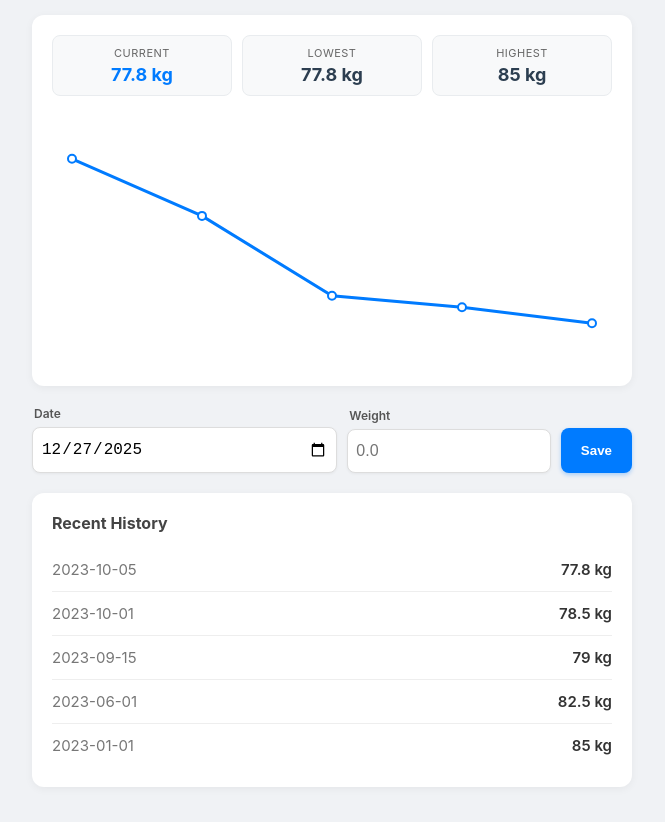
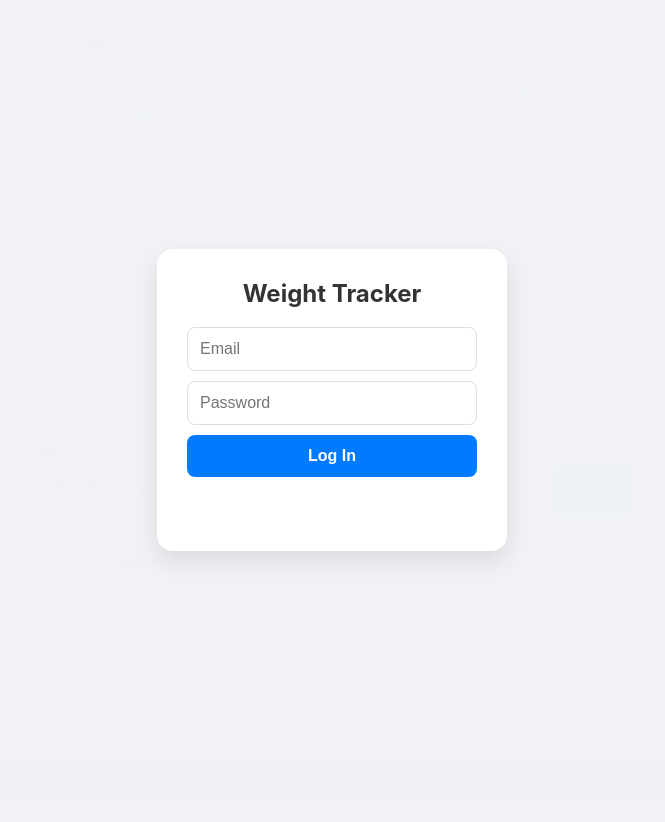
Before and after one commit to i-64/i-64.github.io, a plain HTML site: page weight/index.html in a window 1280 px wide. Shown: the whole page, without its empty margins (308-973 px from the left). After the commit the page ends 800 px from the top, so only its background shows below. Drawn offline with Linux system fonts and the light colour scheme; no server answers.

Commit message:
Update index.html

```diff
--- a/weight/index.html
+++ b/weight/index.html
@@ -1,11 +1,18 @@
 <!DOCTYPE html>
 <html lang="en">
 <head>
+	<meta name="viewport" content="width=device-width, initial-scale=1.0, maximum-scale=1.0, user-scalable=no">
+
+<meta name="apple-mobile-web-app-capable" content="yes">
+<meta name="apple-mobile-web-app-status-bar-style" content="black-translucent">
+<meta name="apple-mobile-web-app-title" content="Weight">
+
+<meta name="mobile-web-app-capable" content="yes">
     <meta charset="UTF-8">
-    <meta name="viewport" content="width=device-width, initial-scale=1.0">
+    <!-- <meta name="viewport" content="width=device-width, initial-scale=1.0"> -->
     <title>Weight Tracker</title>
     <style>
-        /* --- GLOBAL --- */
+        /* --- GLOBAL & RESET --- */
         * { box-sizing: border-box; }
         body {
             font-family: -apple-system, BlinkMacSystemFont, "Segoe UI", Roboto, sans-serif;
@@ -18,7 +25,39 @@
         .main-wrapper {
             max-width: 600px;
             margin: 0 auto;
+            position: relative; /* For login overlay positioning */
         }
+
+        /* --- LOGIN OVERLAY --- */
+        #loginOverlay {
+            position: fixed;
+            top: 0; left: 0; width: 100%; height: 100%;
+            background: rgba(240, 242, 245, 0.95);
+            display: flex;
+            justify-content: center;
+            align-items: center;
+            z-index: 1000;
+        }
+        .login-box {
+            background: white;
+            padding: 30px;
+            border-radius: 16px;
+            box-shadow: 0 10px 25px rgba(0,0,0,0.1);
+            width: 90%;
+            max-width: 350px;
+            text-align: center;
+        }
+        .login-box h2 { margin-top: 0; color: #333; }
+        .login-box input {
+            width: 100%; padding: 12px; margin-bottom: 10px;
+            border: 1px solid #ddd; border-radius: 8px; font-size: 16px;
+        }
+        .login-btn {
+            width: 100%; padding: 12px; background: #007bff; color: white;
+            border: none; border-radius: 8px; font-weight: bold; cursor: pointer; font-size: 16px;
+        }
+        .login-btn:hover { background: #0056b3; }
+        #loginError { color: #dc3545; font-size: 14px; margin-top: 10px; min-height: 20px;}
 
         /* --- CARDS --- */
         .card {
@@ -27,6 +66,15 @@
             border-radius: 12px;
             box-shadow: 0 2px 8px rgba(0,0,0,0.05);
             margin-bottom: 20px;
+        }
+
+        /* --- HEADER & LOGOUT --- */
+        .header {
+            display: flex; justify-content: space-between; align-items: center;
+            margin-bottom: 15px;
+        }
+        .logout-link {
+            font-size: 13px; color: #666; text-decoration: underline; cursor: pointer; border: none; background: none;
         }
 
         /* --- STATS GRID --- */
@@ -54,9 +102,8 @@
             display: block;
         }
 
-        /* --- INPUT FORM (THE FIX) --- */
+        /* --- INPUT FORM (CSS GRID FIX) --- */
         .input-group {
-            /* CSS Grid creates rigid lanes that CANNOT overlap */
             display: grid;
             /* Lane 1 (Date): Takes available space */
             /* Lane 2 (Weight): Takes less space */
@@ -68,20 +115,16 @@
         }
 
         .input-wrapper label {
-            display: block;
-            font-size: 12px;
-            margin-bottom: 6px;
-            color: #555;
-            font-weight: 600;
-            margin-left: 2px;
-            white-space: nowrap; /* Prevent label wrapping */
+            display: block; font-size: 12px; margin-bottom: 6px;
+            color: #555; font-weight: 600; margin-left: 2px;
+            white-space: nowrap;
         }
 
-        input {
+        /* Modern Inputs */
+        .input-group input {
             width: 100%;
-            /* min-width: 0 is CRITICAL for Grid to force items to shrink */
             min-width: 0;
-            padding: 12px 8px; /* Slightly tighter padding for mobile safety */
+            padding: 12px;
             border: 1px solid #ddd;
             border-radius: 8px;
             font-size: 16px;
@@ -89,8 +132,8 @@
             box-shadow: 0 1px 3px rgba(0,0,0,0.05);
         }
 
-        button {
-            padding: 12px 20px;
+        .input-group button {
+            padding: 12px 24px;
             background-color: #007bff;
             color: white;
             border: none;
@@ -101,7 +144,7 @@
             white-space: nowrap;
             box-shadow: 0 2px 4px rgba(0,123,255,0.3);
         }
-        button:hover { background-color: #0056b3; transform: translateY(-1px); }
+        .input-group button:hover { background-color: #0056b3; transform: translateY(-1px); }
 
         /* --- HISTORY LIST --- */
         h4 { margin: 0 0 15px 0; font-size: 16px; color: #444; }
@@ -120,9 +163,24 @@
 </head>
 <body>
 
-<div class="main-wrapper">
+    <div id="loginOverlay">
+        <div class="login-box">
+            <h2>Weight Tracker</h2>
+            <input type="email" id="email" placeholder="Email">
+            <input type="password" id="password" placeholder="Password">
+            <button class="login-btn" onclick="login()">Log In</button>
+            <p id="loginError"></p>
+        </div>
+    </div>
+
+    <div id="appContainer" class="main-wrapper" style="opacity: 0.1; pointer-events: none; transition: opacity 0.3s;">
 
         <div class="card">
+            <div class="header">
+                <h3 style="margin:0;">Dashboard</h3>
+                <button class="logout-link" onclick="logout()">Log Out</button>
+            </div>
+
             <div class="stats-container">
                 <div class="stat-box">
                     <div class="stat-label">Current</div>
@@ -156,54 +214,131 @@
             <h4>Recent History</h4>
             <ul class="recent-list" id="recentList"></ul>
         </div>
-
     </div>
 
-<script>
-    // --- 1. DATA ---
-    let data = [
-        { date: '2023-01-01', val: 85.0 },
-        { date: '2023-06-01', val: 82.5 },
-        { date: '2023-09-15', val: 79.0 },
-        { date: '2023-10-01', val: 78.5 },
-        { date: '2023-10-05', val: 77.8 }
-    ];
+    <script type="module">
+        import { initializeApp } from "https://www.gstatic.com/firebasejs/12.7.0/firebase-app.js";
+        import { getFirestore, collection, getDocs, setDoc, doc, query } from "https://www.gstatic.com/firebasejs/12.7.0/firebase-firestore.js";
+        import { getAuth, signInWithEmailAndPassword, signOut, onAuthStateChanged } from "https://www.gstatic.com/firebasejs/12.7.0/firebase-auth.js";
 
-    // --- 2. INIT ---
+        // --- CONFIGURATION ---
+        const firebaseConfig = {
+    apiKey: "AIzaSyAEZlBk8z0XPcGN4PMsN9yCCHfw6ZNmH5U",
+    authDomain: "i-64-362c5.firebaseapp.com",
+    projectId: "i-64-362c5",
+    storageBucket: "i-64-362c5.firebasestorage.app",
+    messagingSenderId: "170674723514",
+    appId: "1:170674723514:web:a1303c5a20a99745960083"
+  };
+
+        const app = initializeApp(firebaseConfig);
+        const db = getFirestore(app);
+        const auth = getAuth(app);
+
+        let weightData = [];
+        const COLLECTION_NAME = "weights";
+
+        // --- AUTH ---
+        window.login = () => {
+            const email = document.getElementById('email').value;
+            const pass = document.getElementById('password').value;
+            document.getElementById('loginError').innerText = "Logging in...";
+
+            signInWithEmailAndPassword(auth, email, pass)
+                .catch((error) => {
+                    document.getElementById('loginError').innerText = error.message;
+                });
+        };
+
+        window.logout = () => {
+            signOut(auth);
+        };
+
+        onAuthStateChanged(auth, (user) => {
+            const overlay = document.getElementById('loginOverlay');
+            const appContainer = document.getElementById('appContainer');
+
+            if (user) {
+                // Logged In: Hide overlay, reveal app
+                overlay.style.display = 'none';
+                appContainer.style.opacity = '1';
+                appContainer.style.pointerEvents = 'auto';
+
                 document.getElementById('inputDate').valueAsDate = new Date();
+                loadData();
+            } else {
+                // Logged Out: Show overlay
+                overlay.style.display = 'flex';
+                appContainer.style.opacity = '0.1';
+                appContainer.style.pointerEvents = 'none';
+
+                // Clear fields
+                document.getElementById('email').value = "";
+                document.getElementById('password').value = "";
+                document.getElementById('loginError').innerText = "";
+                weightData = [];
+            }
+        });
+
+        // --- DATA ---
+        async function loadData() {
+            weightData = [];
+            const q = query(collection(db, COLLECTION_NAME));
+
+            try {
+                const querySnapshot = await getDocs(q);
+                querySnapshot.forEach((doc) => {
+                    weightData.push(doc.data());
+                });
                 processDataAndRender();
+            } catch (e) {
+                console.error(e);
+                alert("Database Error: Check console.");
+            }
+        }
 
-    // --- 3. LOGIC ---
-    function saveEntry() {
+        window.saveEntry = async () => {
             const dateInput = document.getElementById('inputDate').value;
             const weightInput = parseFloat(document.getElementById('inputWeight').value);
 
             if (!dateInput || isNaN(weightInput)) {
-            alert("Please enter valid date and weight");
+                alert("Please enter a valid date and weight");
                 return;
             }
 
-        const existingIndex = data.findIndex(d => d.date === dateInput);
+            try {
+                await setDoc(doc(db, COLLECTION_NAME, dateInput), {
+                    date: dateInput,
+                    val: weightInput
+                });
+
+                // Optimistic UI update
+                const existingIndex = weightData.findIndex(d => d.date === dateInput);
                 if (existingIndex >= 0) {
-            data[existingIndex].val = weightInput;
+                    weightData[existingIndex].val = weightInput;
                 } else {
-            data.push({ date: dateInput, val: weightInput });
+                    weightData.push({ date: dateInput, val: weightInput });
                 }
 
                 document.getElementById('inputWeight').value = '';
                 processDataAndRender();
+
+            } catch (e) {
+                alert("Save Failed: " + e.message);
             }
+        };
 
+        // --- RENDER ---
         function processDataAndRender() {
-        data.sort((a, b) => new Date(a.date) - new Date(b.date));
+            weightData.sort((a, b) => new Date(a.date) - new Date(b.date));
             updateStats();
             drawChart();
             updateRecentList();
         }
 
         function updateStats() {
-        if (data.length === 0) return;
-        const values = data.map(d => d.val);
+            if (weightData.length === 0) return;
+            const values = weightData.map(d => d.val);
             document.getElementById('stat-current').innerText = values[values.length - 1] + " kg";
             document.getElementById('stat-min').innerText = Math.min(...values) + " kg";
             document.getElementById('stat-max').innerText = Math.max(...values) + " kg";
@@ -212,7 +347,7 @@
         function updateRecentList() {
             const listEl = document.getElementById('recentList');
             listEl.innerHTML = '';
-        const recentItems = data.slice(-5).reverse();
+            const recentItems = weightData.slice(-5).reverse();
             recentItems.forEach(item => {
                 const li = document.createElement('li');
                 li.className = 'recent-item';
@@ -224,7 +359,6 @@
         function drawChart() {
             const canvas = document.getElementById('weightChart');
             const ctx = canvas.getContext('2d');
-
             canvas.width = canvas.clientWidth;
             canvas.height = canvas.clientHeight;
 
@@ -232,25 +366,23 @@
             const h = canvas.height;
             const pad = 20;
 
-        if (data.length === 0) return;
+            if (weightData.length === 0) return;
 
-        const vals = data.map(d => d.val);
+            const vals = weightData.map(d => d.val);
             const maxVal = Math.max(...vals) + 1;
             const minVal = Math.min(...vals) - 1;
             const range = maxVal - minVal;
 
-        // Helper to get coordinates
-        const getX = (i) => pad + (i / (data.length - 1 || 1)) * (w - pad * 2);
+            const getX = (i) => pad + (i / (weightData.length - 1 || 1)) * (w - pad * 2);
             const getY = (val) => h - pad - ((val - minVal) / range) * (h - pad * 2);
 
             ctx.clearRect(0, 0, w, h);
 
-        // --- PASS 1: DRAW LINE ---
+            // Line
             ctx.beginPath();
             ctx.strokeStyle = '#007bff';
             ctx.lineWidth = 3;
-
-        data.forEach((pt, i) => {
+            weightData.forEach((pt, i) => {
                 const x = getX(i);
                 const y = getY(pt.val);
                 if (i === 0) ctx.moveTo(x, y);
@@ -258,16 +390,14 @@
             });
             ctx.stroke();
 
-        // --- PASS 2: DRAW DOTS ---
-        data.forEach((pt, i) => {
+            // Dots
+            weightData.forEach((pt, i) => {
                 const x = getX(i);
                 const y = getY(pt.val);
-
                 ctx.beginPath();
                 ctx.fillStyle = 'white';
                 ctx.strokeStyle = '#007bff';
                 ctx.lineWidth = 2;
-
                 ctx.arc(x, y, 4, 0, Math.PI * 2);
                 ctx.fill();
                 ctx.stroke();
```
Lines whose indentation alone changed are shown as unchanged.
